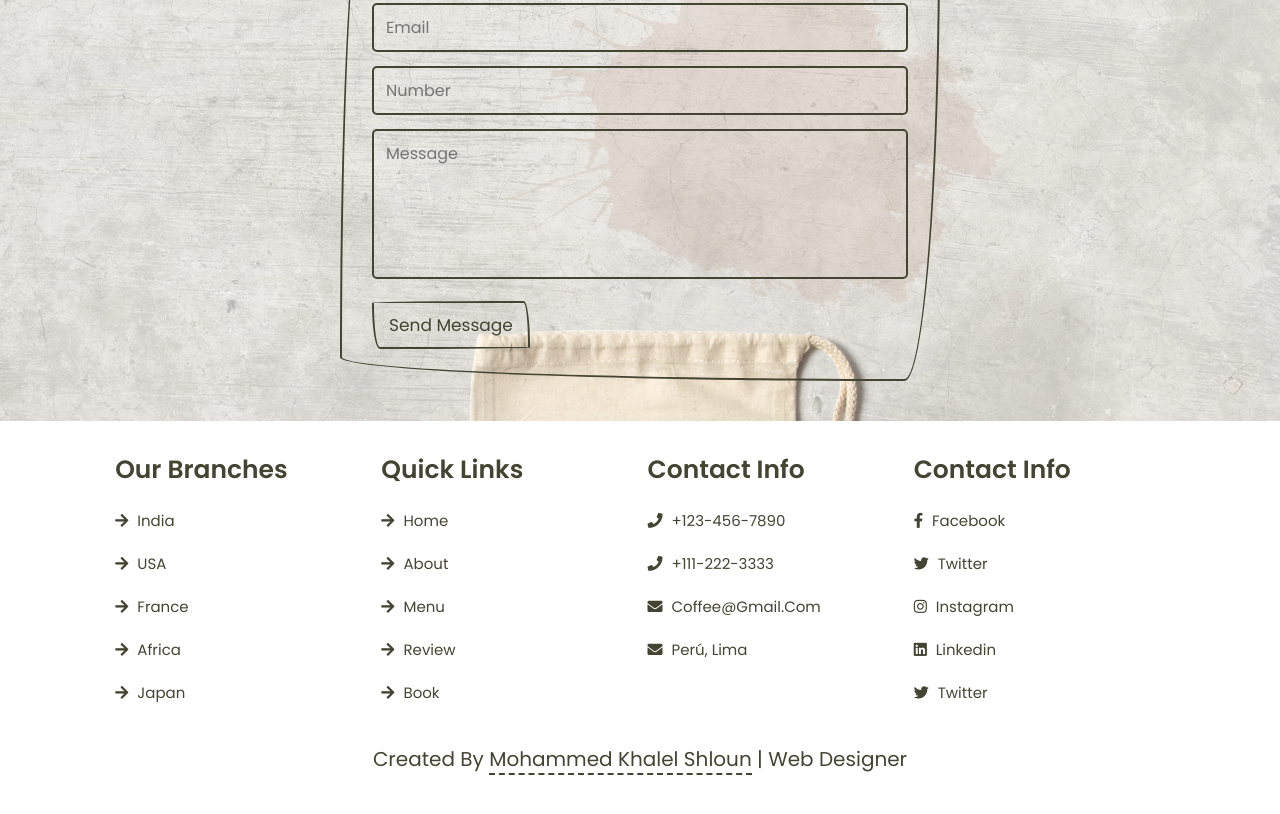
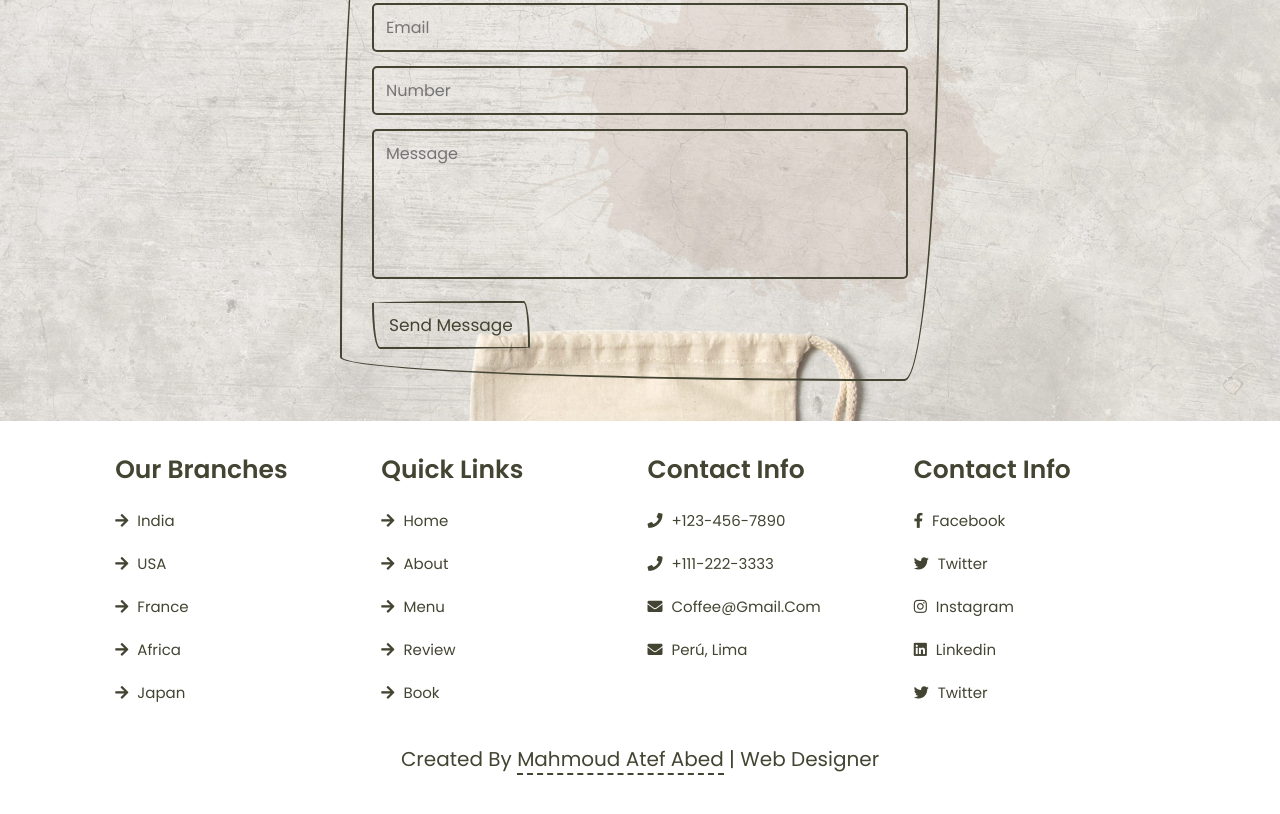
Before and after one commit to MahmoudYa/Coffee_Front_End, a plain HTML site: page index.html in a window 1280 px wide. Shown: the part 3042-3856 px from the top of the page. Drawn offline with nearby package versions, Linux system fonts and the light colour scheme.

Commit message:
index.html

```diff
--- a/index.html
+++ b/index.html
@@ -281,7 +281,7 @@
             </div>
         </div>
 
-        <div class="credit">created by <span>Mohammed Khalel Shloun</span> | Web Designer</div>
+        <div class="credit">created by <span>Mahmoud Atef Abed</span> | Web Designer</div>
     </section>
 
     <!-- SWIPER -->
```
